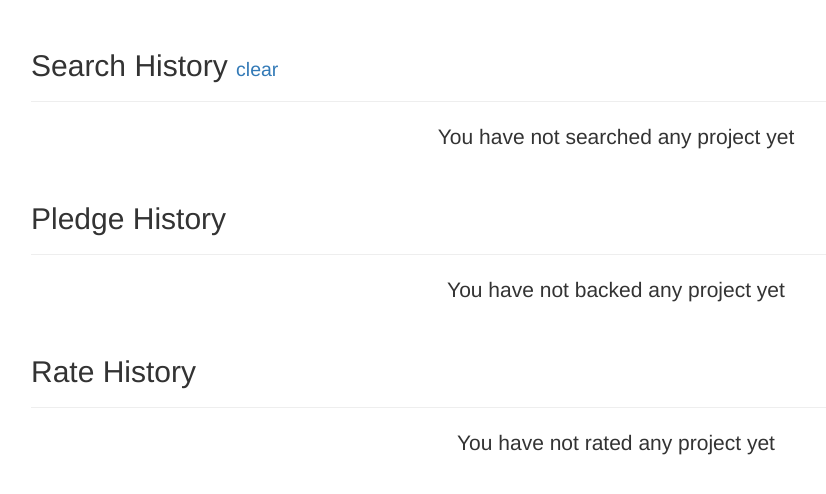
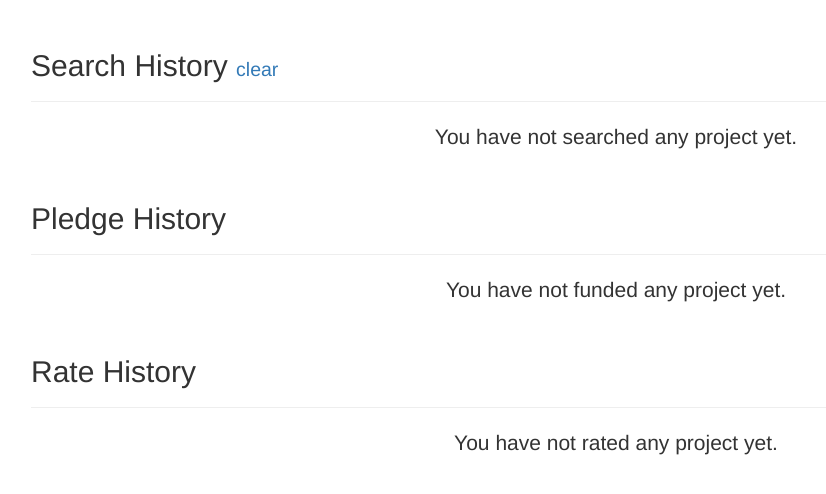
Before and after one commit to glkwhr/Crowdfunding, a PHP site: page /crowdfunding/user/history in a window 1280 px wide. Shown: the part 51-545 px from the top of the page, without its empty margins (24-850 px from the left). Run offline with PHP 8.4, Linux system fonts and the light colour scheme; the visitor is signed in with stand-in values (Sample User, id 1); data that the repository does not hold is empty; a stand-in replaces the project's code that opens the database connection; some libraries are stand-ins or nearby versions.

Commit message:
Minor changes.

```diff
--- a/application/models/UserModel.class.php
+++ b/application/models/UserModel.class.php
@@ -116,10 +116,6 @@ class UserModel extends Model {
 		return $ret;
 	}
 
-	public function getFollowing($uname) {
-
-	}
-
 	public function checkLogin() {
 		if (session_status() == PHP_SESSION_NONE) {
 			session_start();
--- a/application/views/user/history.php
+++ b/application/views/user/history.php
@@ -19,7 +19,7 @@
         </div>
       <?php endforeach;?>
       <?php else:?>
-        <p class="text-center">You have not searched any project yet
+        <p class="text-center">You have not searched any project yet.
       <?php endif;?>
   </div>
 
@@ -37,7 +37,7 @@
         </div>
       <?php endforeach;?>
       <?php else:?>
-        <p class="text-center">You have not backed any project yet
+        <p class="text-center">You have not funded any project yet.
       <?php endif;?>
   </div>
 
@@ -55,7 +55,7 @@
         </div>
       <?php endforeach;?>
       <?php else:?>
-        <p class="text-center">You have not rated any project yet
+        <p class="text-center">You have not rated any project yet.
       <?php endif;?>
   </div>
 
```
